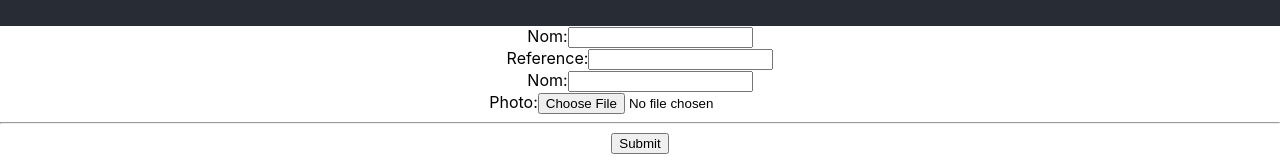
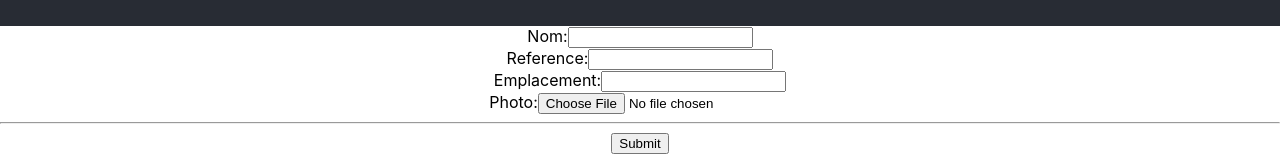
Before and after one commit to RyderBlack/React-Inventis, a React (Create React App) app: page / in a window 1280 px wide. Shown: the part 187-347 px from the top of the page. Built offline with nearby package versions, Linux system fonts and the light colour scheme.

Commit message:
updating inputs

```diff
--- a/src/components/Form.js
+++ b/src/components/Form.js
@@ -15,15 +15,15 @@ const Form = () => (
         <br />
 
         <label>
-        Nom:
-        <input type="text" name="name" />
+        Emplacement:
+        <input type="text" name="emplacement" />
         </label>
 
         <div>
         <label for="pic">Photo:</label>
         <input type="file"
                id="pic" name="pic"
-               accept="image/png, image/jpeg" />
+               accept="image/png, image/jpeg, image/jpg" />
         </div>
 
         <hr />
```
